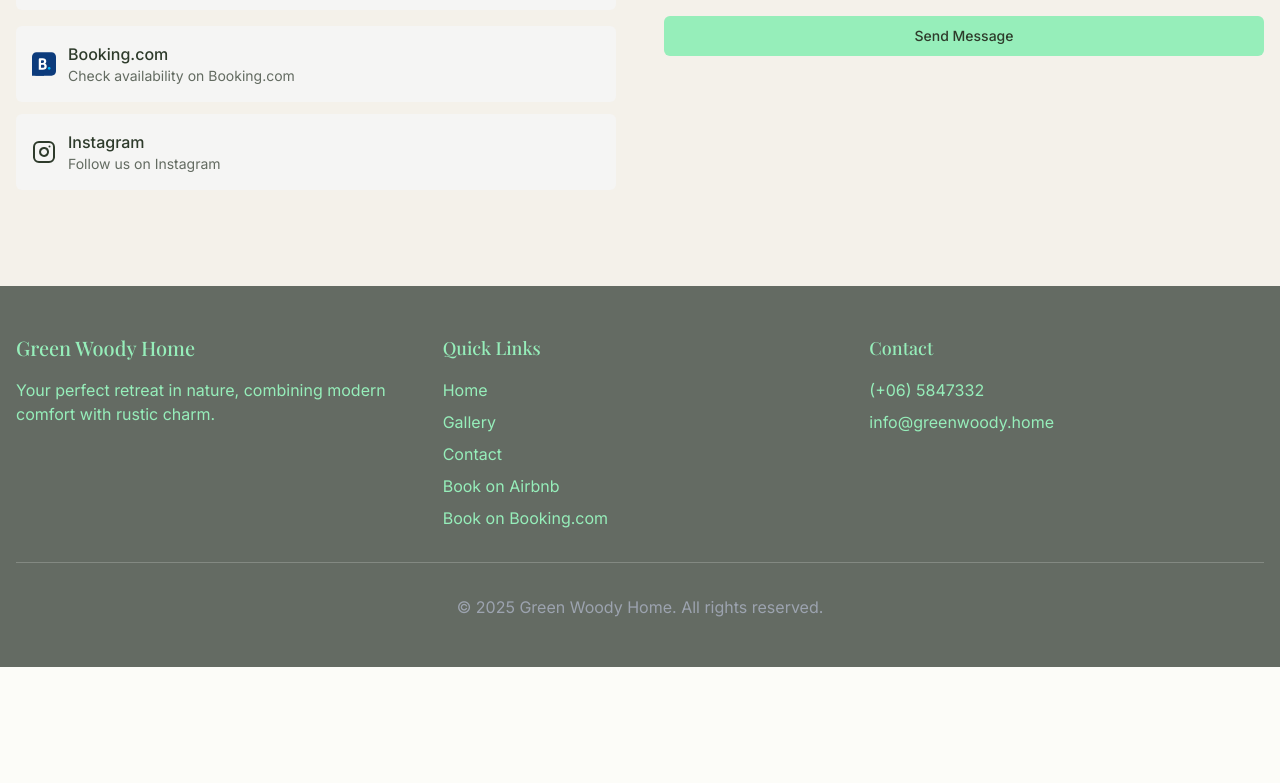
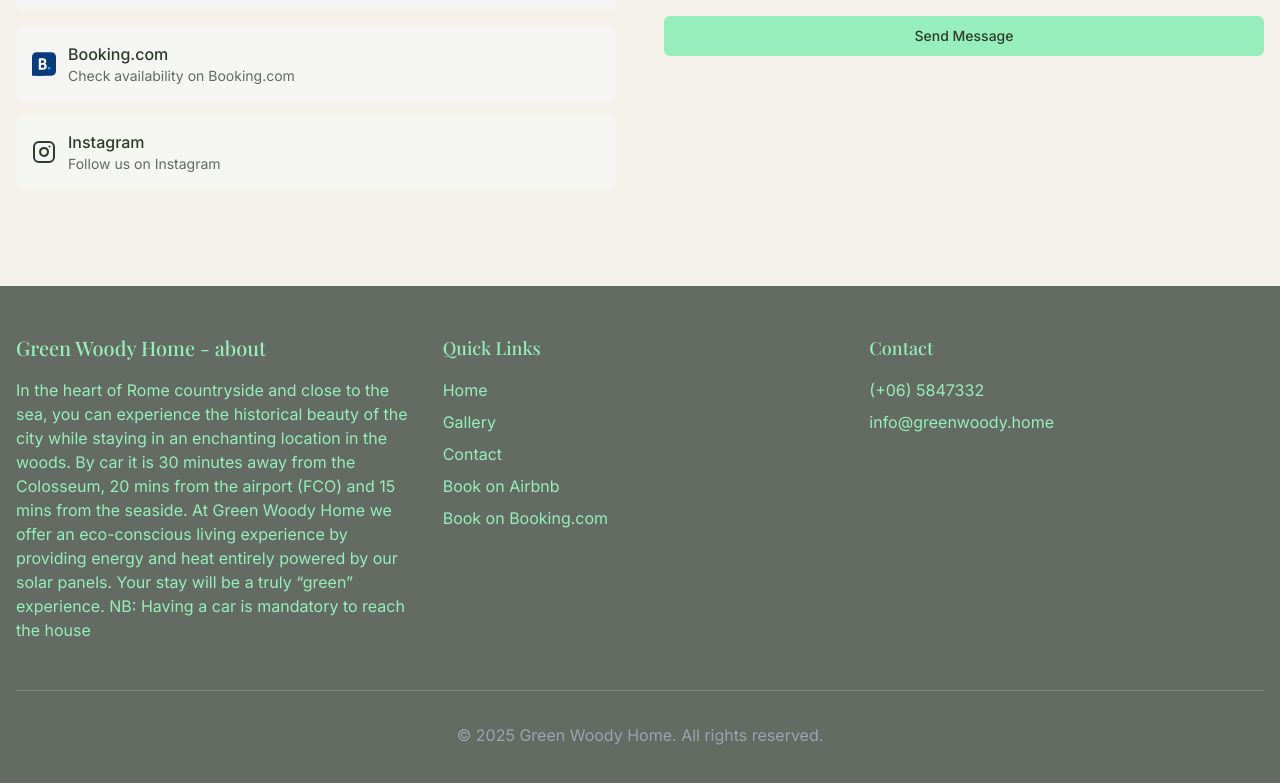
Before and after one commit to PierluigiManc01/green-woody-home-website, a React (Vite) app: page / in a window 1280 px wide. Shown: the part 2383-3166 px from the top of the page. Before the commit the page ends 3050 px from the top, so only its background shows below. Built offline with nearby package versions, Linux system fonts and the light colour scheme; a web font is replaced by a local one.

Commit message:
about in footer

```diff
--- a/src/components/Footer.tsx
+++ b/src/components/Footer.tsx
@@ -9,9 +9,12 @@ const Footer: React.FC = () => {
       <div className="container mx-auto py-12 px-4">
         <div className="grid md:grid-cols-3 gap-8">
           <div>
-            <h3 className="text-xl font-display font-medium mb-4">Green Woody Home</h3>
+            <h3 className="text-xl font-display font-medium mb-4">Green Woody Home - about</h3>
             <p className="text-black-300 mb-4">
-              Your perfect retreat in nature, combining modern comfort with rustic charm.
+            In the heart of Rome countryside and close to the sea, you can experience the historical beauty of the city while staying in an enchanting location in the woods. By car it is 30 minutes away from the Colosseum, 20 mins from the airport (FCO) and 15 mins from the seaside.
+            At Green Woody Home we offer an eco-conscious living experience by providing energy and heat entirely powered by our solar panels. Your stay will be a truly “green” experience.
+
+            NB: Having a car is mandatory to reach the house
             </p>
           </div>
           <div>
```
